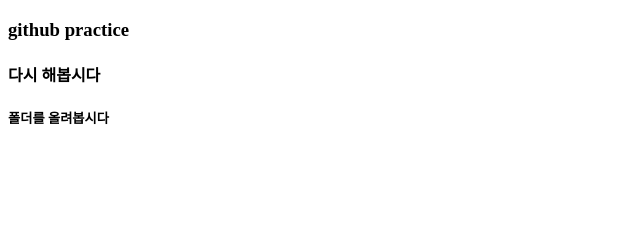
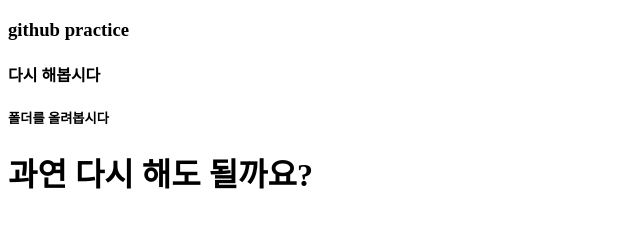
Before and after one commit to bomin0216/vote_for_reboot_be, a plain HTML site: page aaaa/index.html in a window 1280 px wide. Shown: the whole page, without its empty margins (0-640 px from the left). Drawn offline with Linux system fonts and the light colour scheme.

Commit message:
second folder commit

```diff
--- a/aaaa/index.html
+++ b/aaaa/index.html
@@ -9,5 +9,6 @@
     <h3>github practice</h3>
     <h4>다시 해봅시다</h4>
     <h5>폴더를 올려봅시다</h5>
+    <h1>과연 다시 해도 될까요?</h1>
 </body>
 </html>
```
